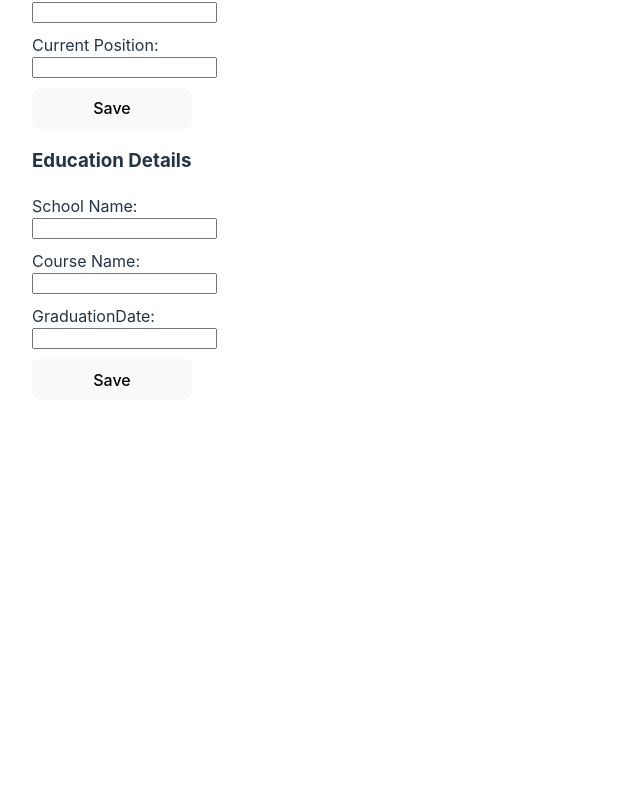
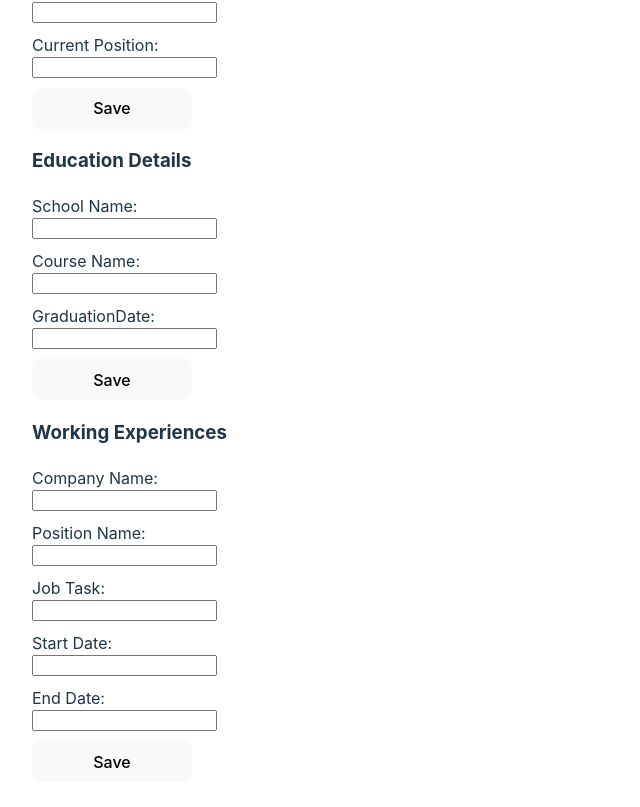
Before and after one commit to muhd09afiq/cv-app, a React (Vite) app: page / in a window 1280 px wide. Shown: the part 285-1092 px from the top of the page, without its empty margins (0-640 px from the left). Before the commit the page ends 800 px from the top, so only its background shows below. Built offline with nearby package versions, Linux system fonts and the light colour scheme.

Commit message:
add: form component for working experiences

```diff
--- a/src/App.jsx
+++ b/src/App.jsx
@@ -2,12 +2,14 @@ import "./App.css";
 import EducationDetails from "./components/education";
 import Header from "./components/header";
 import PersonalDetails from "./components/personal";
+import ExperienceDetails from "./components/work-exp";
 
 function App() {
   return (
     <>
       <PersonalDetails />
       <EducationDetails />
+      <ExperienceDetails />
     </>
   );
 }
--- /dev/null
+++ b/src/components/work-exp.jsx
@@ -0,0 +1,82 @@
+import { useState } from "react";
+
+export default function ExperienceDetails() {
+  //(company name, position title, main responsibilities of your jobs, date from and until when you worked for that company)
+  const [companyName, setCompanyName] = useState("");
+  const [positionTitle, setPositionTitle] = useState("");
+  const [jobTask, setJobTask] = useState("");
+  const [startDate, setStartDate] = useState("");
+  const [endDate, setEndDate] = useState("");
+
+  const handleCompanyName = (e) => setCompanyName(e.target.value);
+  const handlePositionTitle = (e) => setPositionTitle(e.target.value);
+  const handleJobTask = (e) => setJobTask(e.target.value);
+  const handleStartDate = (e) => setStartDate(e.target.value);
+  const handleEndDate = (e) => setEndDate(e.target.value);
+
+  const details = [
+    {
+      label: "Company Name: ",
+      value: companyName,
+      onChange: handleCompanyName,
+    },
+    {
+      label: "Position Name: ",
+      value: positionTitle,
+      onChange: handlePositionTitle,
+    },
+    {
+      label: "Job Task: ",
+      value: jobTask,
+      onChange: handleJobTask,
+    },
+    {
+      label: "Start Date: ",
+      value: startDate,
+      onChange: handleStartDate,
+    },
+    {
+      label: "End Date: ",
+      value: endDate,
+      onChange: handleEndDate,
+    },
+  ];
+
+  //check if there already saved data and load it
+  document.addEventListener("DOMContentLoaded", () => {
+    if (sessionStorage.getItem("ExperienceData")) {
+      const experienceData = JSON.parse(
+        sessionStorage.getItem("ExperienceData")
+      );
+      setCompanyName(experienceData[0]);
+      setPositionTitle(experienceData[1]);
+      setJobTask(experienceData[2]);
+      setStartDate(experienceData[3]);
+      setEndDate(experienceData[4]);
+    }
+  });
+
+  const formAction = function (e) {
+    e.preventDefault();
+    const experienceData = {};
+    details.forEach((item, index) => {
+      experienceData[index] = item.value;
+    });
+    sessionStorage.setItem("ExperienceData", JSON.stringify(experienceData));
+  };
+
+  return (
+    <>
+      <h3>Working Experiences</h3>
+      <form action="" onSubmit={formAction}>
+        {details.map((item, index) => (
+          <label key={index}>
+            {item.label}
+            <input value={item.value} onChange={item.onChange} />
+          </label>
+        ))}
+        <button type="submit">Save</button>
+      </form>
+    </>
+  );
+}
```
